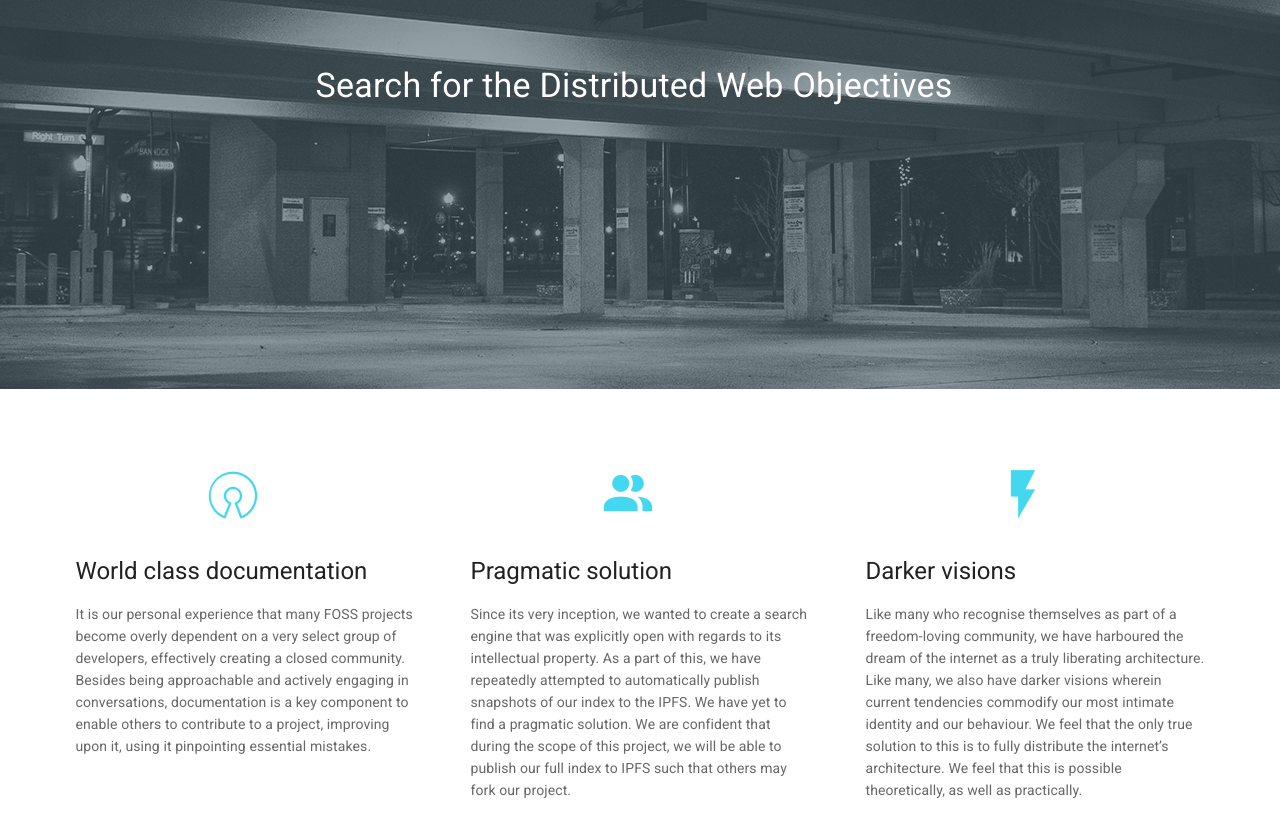
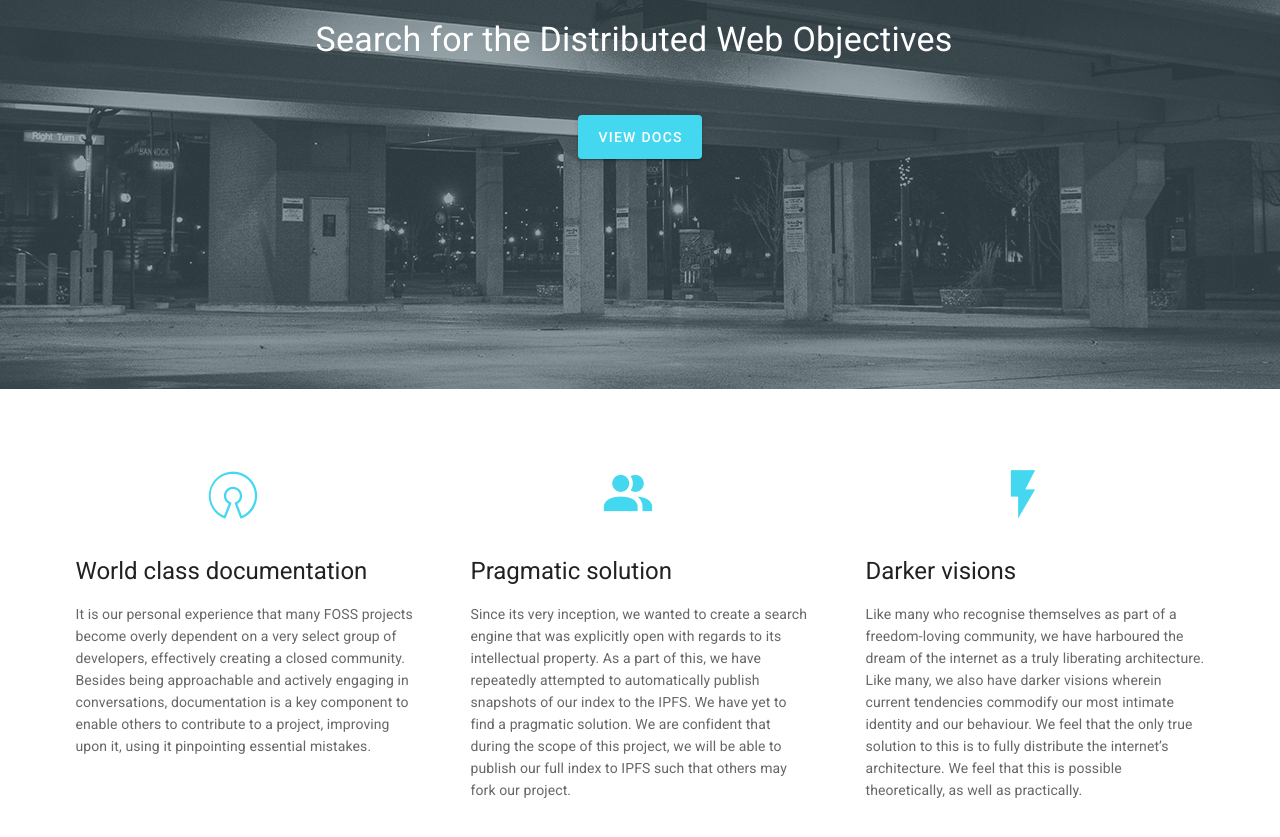
Before and after one commit to ipfs-search/dweb-search-material, a Vue app: page / in a window 1280 px wide. Shown: the part 1377-2214 px from the top of the page. Built offline with nearby package versions, Linux system fonts and the light colour scheme.

Commit message:
Added another call to action

```diff
--- a/src/views/Home.vue
+++ b/src/views/Home.vue
@@ -98,6 +98,15 @@
           class="white--text"
         >
           <h2 class="white--text mb-2 display-1 text-center">Search for the Distributed Web Objectives</h2>
+          <v-btn
+            class="mt-12"
+            color="secondary lighten-1"
+            dark
+            large
+            to="/api"
+          >
+            View Docs
+          </v-btn>
         </v-layout>
       </v-parallax>
     </section>
```
